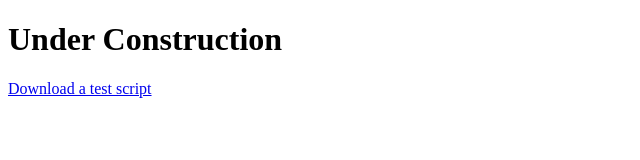
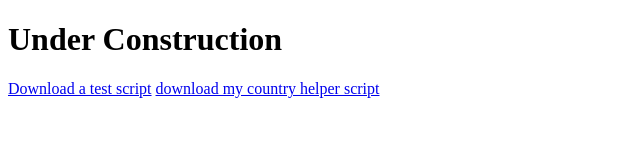
Before and after one commit to philipng88/philipng88.github.io, a plain HTML site: page index.html in a window 1280 px wide. Shown: the whole page, without its empty margins (0-640 px from the left). Drawn offline with Linux system fonts and the light colour scheme.

```diff
--- a/index.html
+++ b/index.html
@@ -6,5 +6,6 @@
 <body>
     <h1>Under Construction</h1>
     <a href="/testScript.sh" download>Download a test script</a>
+    <a href="/CountryHelper.sh" download>download my country helper script</a>
 </body>
 </html>
```
Also changed, not shown: 1 other file.
